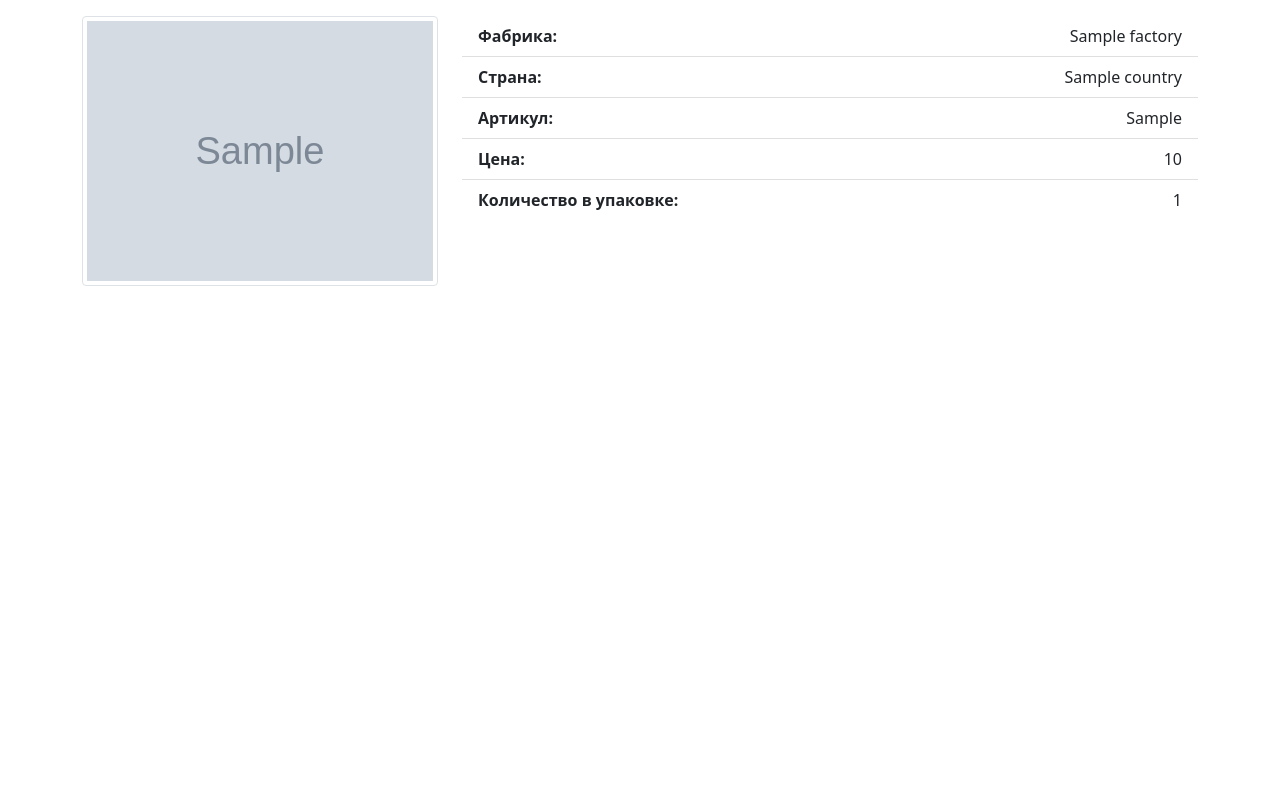
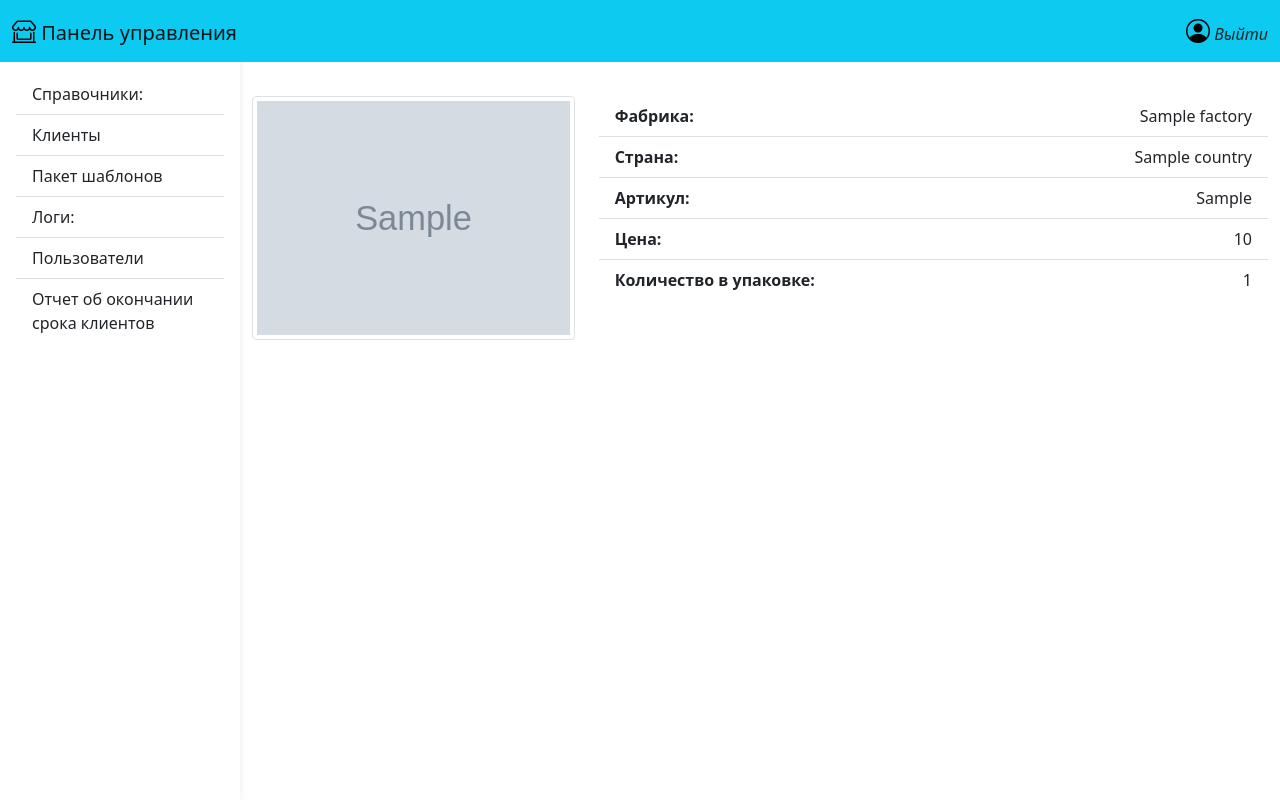
Before and after one commit to funny-octopus/flask_vue_qr, a Flask app: template app/templates/main/item.html in a window 1280 px wide. Run offline with Flask 2, Linux system fonts and the light colour scheme; a user stored in the database is signed in; tables that the repository leaves empty hold one stand-in row (values such as "Sample post"); the template is opened without the code that fills it: values that come from a table or form of the project are taken from there, most other values are stand-ins (such as "Sample title", 1, 10 or a date in 2020); grey boxes marked "Sample" are stand-in pictures.

Commit message:
Add navbar, fix logout

```diff
--- a/app/main/routes.py
+++ b/app/main/routes.py
@@ -3,7 +3,7 @@ from app.main import bp
 from app.models import User, Product, Factory, Country
 from app.main.forms import LoginForm
 from flask import render_template, request, flash, redirect, url_for, abort
-from flask_login import current_user, login_user
+from flask_login import current_user, login_user, logout_user
 
 
 @bp.route('/', methods=['GET'])
@@ -40,7 +40,7 @@ def login():
     return render_template('main/login.html', title="Вход", form=form)
 
 
-@bp.route('/logout')
+@bp.route('/auth/logout')
 def logout():
     logout_user()
     return redirect(url_for('main.login'))
--- /dev/null
+++ b/app/static/main/css/styles.css
@@ -0,0 +1,42 @@
+main{
+    padding-top:80px;
+}
+
+@media (min-width: 991.98px){
+    main{
+        padding-left: 240px;
+    }
+}
+
+.sidebar {
+    position: fixed;
+    top: 0;
+    bottom: 0;
+    left: 0;
+    padding: 58px 0 0; /* Height of navbar */
+    box-shadow: 0 2px 5px 0 rgb(0 0 0 / 5%), 0 2px 10px 0 rgb(0 0 0 / 5%);
+    width: 240px;
+    z-index: 600;
+}
+
+@media (max-width: 991.98px){
+.sidebar {
+    width: 100%;
+    }
+}
+.sidebar .active {
+    border-radius: 5px;
+    box-shadow: 0 2px 5px 0 rgb(0 0 0 / 16%), 0 2px 10px 0 rgb(0 0 0 / 12%);
+}
+
+.sidebar-sticky {
+    position: relative;
+    top: 0;
+    height: calc(100vh - 48px);
+    padding-top: 0.5rem;
+    overflow-x: hidden;
+    overflow-y: auto; /* Scrollable contents if viewport is shorter than content. */
+}
+.minw {
+    min-width:20px;
+}
--- a/app/templates/base.html
+++ b/app/templates/base.html
@@ -6,10 +6,66 @@
     <title>{{ title }}</title>
     <link href="https://cdn.jsdelivr.net/npm/bootstrap@5.1.0/dist/css/bootstrap.min.css" rel="stylesheet" integrity="sha384-KyZXEAg3QhqLMpG8r+8fhAXLRk2vvoC2f3B09zVXn8CA5QIVfZOJ3BCsw2P0p/We" crossorigin="anonymous">
     <link rel="stylesheet" href="https://cdn.jsdelivr.net/npm/bootstrap-icons@1.5.0/font/bootstrap-icons.css">
+    <link rel="stylesheet" type="text/css" href="{{ url_for('static', filename='main/css/styles.css') }}">
+    <script>
+        function show_element(selector){
+                    var s = document.querySelectorAll(selector);
+                    for (let el of s){
+                        el.classList.toggle("show");
+                    }
+                };
+    </script>
     {% block custom_head %}{% endblock custom_head %}
 </head>
 
 <body>
+    {% if current_user.is_authenticated %}
+    <nav id="sidebarMenu" class="collapse d-lg-block sidebar bg-white">
+        <div class="position-sticky">
+            <div class="list-group list-group-flush mx-3 mt-3">
+                <a class="list-group-item list-group-item-action py-2 ripple" href='#'>
+                    <span>Справочники:</span>
+                </a>
+                <a class="list-group-item list-group-item-action py-2 ripple" href='#'>
+                    <span>Клиенты</span>
+                </a>
+                <a class="list-group-item list-group-item-action py-2 ripple" href="#">
+                    <span>Пакет шаблонов</span>
+                </a>
+                <a class="list-group-item list-group-item-action py-2 ripple" href='#'>
+                    <span>Логи:</span>
+                </a>
+                <a class="list-group-item list-group-item-action py-2 ripple" href='#'>
+                    <span>Пользователи</span>
+                </a>
+                <a class="list-group-item list-group-item-action py-2 ripple" href='#'>
+                    <span>Oтчет об окончании срока клиентов</span>
+                </a>
+            </div>
+        </div>
+    </nav>
+    <nav id="main-navbar"  class="navbar navbar-expand-lg navbar-light bg-info mb-3 fixed-top">
+        <div class="container-fluid">
+            <button class="navbar-toggler" type="button" onclick="show_element('.sidebar')">
+                <i class="bi bi-list"></i>
+            </button>
+            <div class="navbar-brand">
+                <a class='text-decoration-none' href="/"><i class="bi bi-shop-window" style="font-size:1.5rem;color:black;"></i></a>
+                <span class='d-lg-inline collapse'>Панель управления</span>
+            </div>
+            <a class='text-decoration-none' href="/auth/logout">
+                <div>
+                    <i class="bi bi-person-circle" style="font-size:1.5rem;color:black;"></i>
+                    <em class='text-dark d-lg-inline collapse'>Выйти</em>
+                </div>
+            </a>
+        </div>
+    </nav>
+    <main>
+    {% endif %}
     {% block content %}{% endblock content %}
+    {% if current_user.is_authenticated %}
+    </main>
+    {% endif %}
 </body>
 </html>
```
Also changed, not shown: app.utils.py (renamed from utils.py). Lines whose indentation alone changed are shown as unchanged.
